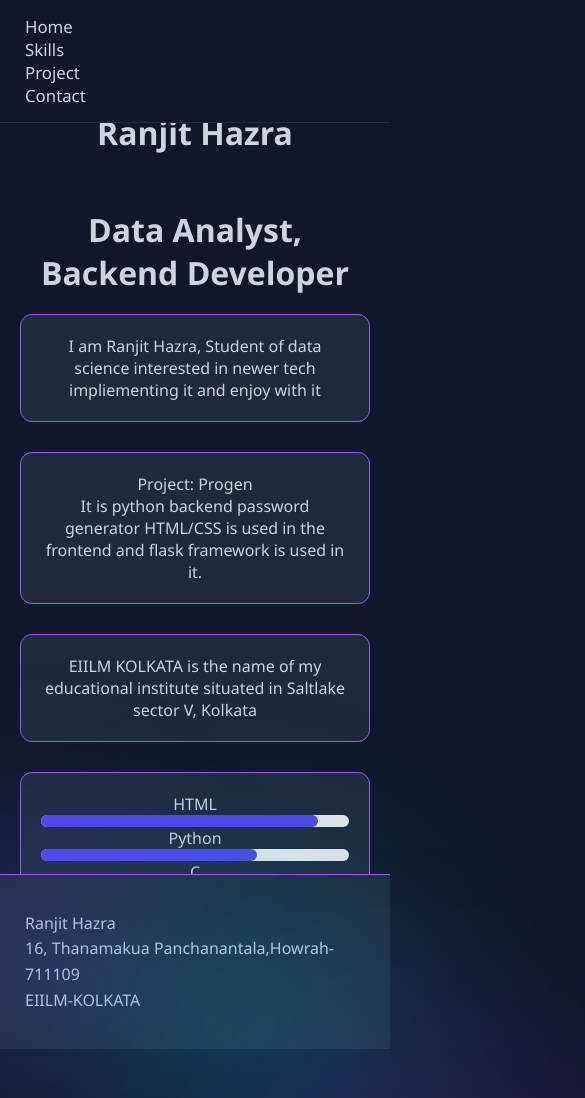
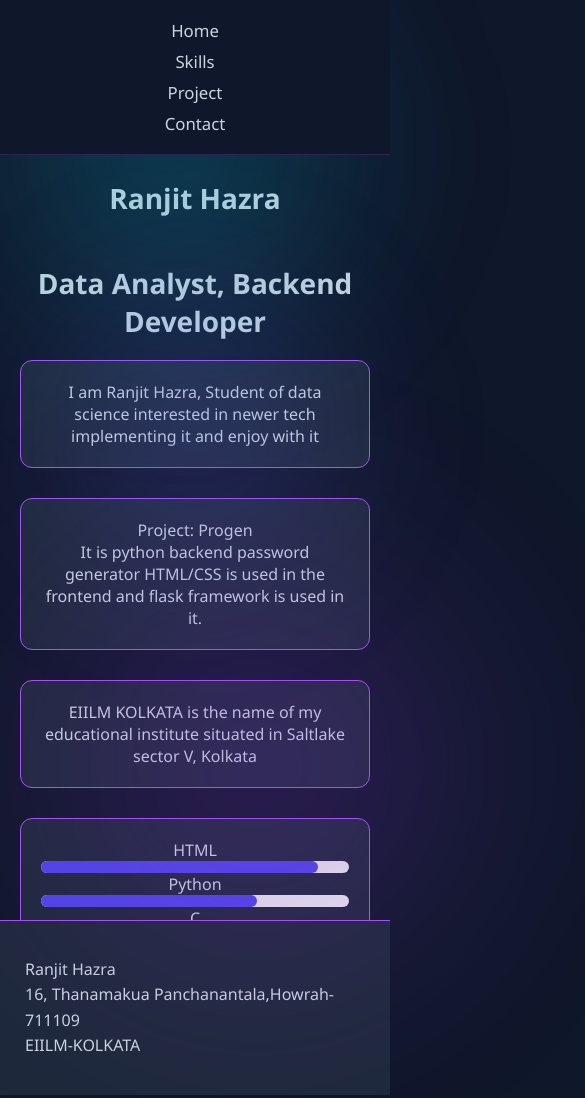
Before and after one commit to Rednarock016/Ranjithazra-AI-Academia-portfolio, a plain HTML site: page index.html in a window 390 px wide. Shown: the top 1098 px of the page, 585 px wide, since content can reach past the window. Drawn offline with Linux system fonts and the light colour scheme.

Commit message:
Fix typos in about section; improve form validation and error handling; adjust styles for better layout

```diff
--- a/index.html
+++ b/index.html
@@ -15,14 +15,13 @@
             <li><a href="contact.html">Contact</a></li>
         </ul>
     </header>
-    <div class="fixed inset-0 overflow-hidden pointer-events-none z-0"></div>
 
     <div class="container" id="about">
         <h1 class="title">Ranjit Hazra</h1>
         <h5 class="title">Data Analyst, Backend Developer</h5>
             <div class="skills" id="skills">
                 <div class="listskill">
-                    <div class="item">I am Ranjit Hazra, Student of data science interested in newer tech impliementing it and enjoy with it</div>
+                    <div class="item">I am Ranjit Hazra, Student of data science interested in newer tech implementing it and enjoy with it</div>
                     <div class="item" id="projects">Project: Progen<br>
                     It is python backend password generator HTML/CSS is used in the frontend and flask framework is used in it.</div>
                     <div class="item">EIILM KOLKATA is the name of my educational institute situated in Saltlake sector V, Kolkata</div>
@@ -47,10 +46,9 @@
                 </div>
             </div>
 
-    <div class="glow-orb-cyan -top-24 -left-20"></div>
-    <div class="glow-orb-purple -bottom-32 -right-20"></div>
-    <div class="glow-orb-indigo top-1/3 left-1/2"></div>
-    <div class="absolute inset-0 bg-grid pointer-events-none"></div>
+    <div class="glow-orb-cyan"></div>
+    <div class="glow-orb-purple"></div>
+    <div class="glow-orb-indigo"></div>
   </div>
     <footer>
         <p>Ranjit Hazra<br>
--- a/script.js
+++ b/script.js
@@ -9,21 +9,29 @@ document.addEventListener('DOMContentLoaded', function () {
             let email = document.querySelector('#email').value.trim();
             let message = document.querySelector('#message').value.trim();
             let error = document.querySelector("#error");
+            let responseMessage = document.querySelector('#responseMessage');
 
-            if (name.length<2){
-                error.textContent = "Please enter your name.";
+            // Reset previous messages
+            if (error) {
+                error.textContent = "";
+            }
+            if (responseMessage) {
+                responseMessage.textContent = "";
+            }
+
+            if (name.length < 2) {
+                if (error) error.textContent = "Please enter your name.";
                 return;
             }
-            if (!email.includes("@") || !email.includes(".")){
-                error.textContent = "Please enter a valid email.";
+            if (!email.includes("@") || !email.includes(".")) {
+                if (error) error.textContent = "Please enter a valid email.";
                 return;
             }
-            if (message.length<10){
-                error.textContent = "Message must be at least 10 characters.";
+            if (message.length < 10) {
+                if (error) error.textContent = "Message must be at least 10 characters.";
                 return;
             }
 
-            let responseMessage = document.querySelector('#responseMessage');
             if (!responseMessage) {
                 responseMessage = document.createElement('p');
                 responseMessage.id = 'responseMessage';
--- a/style.css
+++ b/style.css
@@ -22,6 +22,7 @@ body {
     min-height: 100vh;
     display: flex;
     flex-direction: column;
+    overflow-x: hidden;
 }
 a {
     text-decoration: none;
@@ -108,7 +109,7 @@ header ul li a {
     box-shadow: 0 10px 25px rgba(0, 0, 0, 0.3);
     max-width: 700px;
     width: 100%;
-    margin: 20px aut;
+    margin: 20px auto;
 }
 .form-group {
     display: flex;
@@ -179,6 +180,8 @@ footer {
 }
 .glow-orb-cyan {
     position: absolute;
+    top: -60px;
+    left: -60px;
     width: 500px;
     height: 500px;
     border-radius: 50%;
@@ -186,9 +189,12 @@ footer {
     filter: blur(60px);
     animation: floatOrb 14s ease-in-out infinite alternate;
     pointer-events: none;
+    z-index: 0;
 }
 .glow-orb-purple {
     position: absolute;
+    bottom: -80px;
+    right: -60px;
     width: 600px;
     height: 600px;
     border-radius: 50%;
@@ -196,9 +202,12 @@ footer {
     filter: blur(70px);
     animation: floatOrbReverse 18s ease-in-out infinite alternate;
     pointer-events: none;
+    z-index: 0;
 }
 .glow-orb-indigo {
     position: absolute;
+    top: 35%;
+    left: 50%;
     width: 450px;
     height: 450px;
     border-radius: 50%;
@@ -206,6 +215,7 @@ footer {
     filter: blur(55px);
     animation: floatCenter 10s ease-in-out infinite alternate;
     pointer-events: none;
+    z-index: 0;
 }
 @keyframes floatOrb {
     0% { transform: translate(-10%, -20%) scale(1); }
@@ -220,11 +230,11 @@ footer {
     100% { transform: translate(-50%, -10%) scale(1.1); }
 }
 @media(max-width: 600px){
-    header ul{flex-direction: column;}
-    .listskill {grid-template-columns: 1fr;}
-    .h1 {font-size: 32px;}
-    .title{font-size: 32px;}
-    .skills{flex-direction: column;}
+    body { padding-top: 140px; }
+    header ul { flex-direction: column; align-items: center; }
+    header ul li { padding: 4px 10px; }
+    .listskill { grid-template-columns: 1fr; }
+    h1, .title { font-size: 28px; }
 }
 .track{
     background: #e5e7eb;
```
